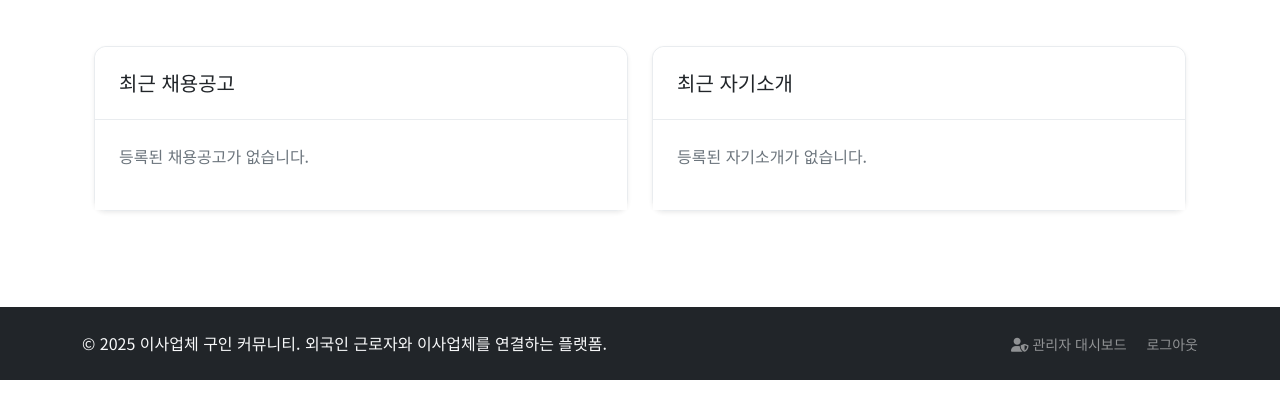
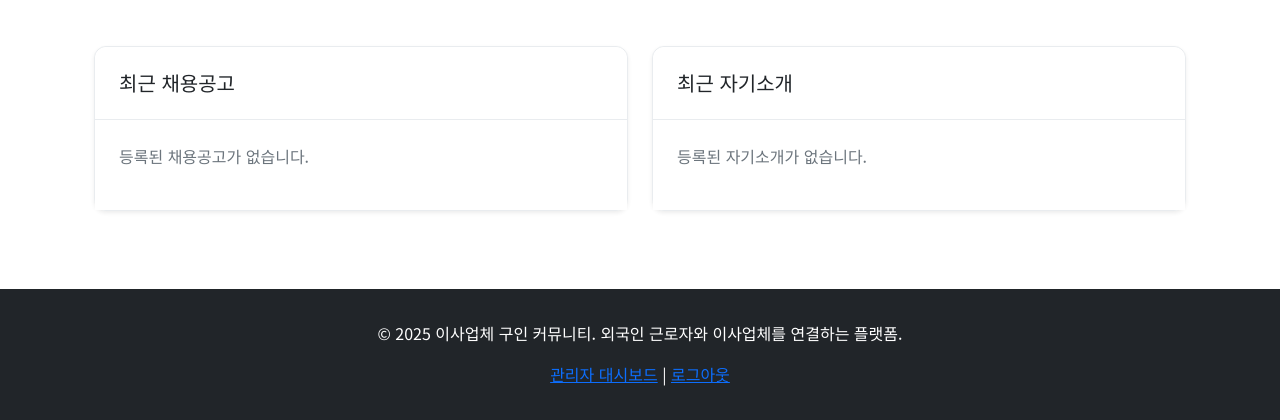
Before and after one commit to chunja07/MovingBridge, a Flask app: page /admin in a window 1280 px wide. Shown: the part 759-1179 px from the top of the page. Before the commit the page ends 1139 px from the top, so only its background shows below. Run offline with Flask 3, Linux system fonts and the light colour scheme; the visitor is signed in with stand-in values (Sample User, id 1); some libraries are stand-ins or nearby versions.

Commit message:
Move the admin login link to the bottom of the page for easier access
Relocates the admin login link from the navbar to the footer in base.html.

Replit-Commit-Author: Agent
Replit-Commit-Session-Id: 0f8dae57-bfae-4d91-bc04-a7b4eaf506f1
Replit-Commit-Screenshot-Url: https://storage.googleapis.com/screenshot-production-us-central1/f03fd319-b2ac-458b-ba6e-ce1261aad4c0/e1e199b3-f8a8-46e2-89aa-24166a8e4763.jpg

```diff
--- a/templates/base.html
+++ b/templates/base.html
@@ -259,28 +259,14 @@
     </main>
 
     <!-- Footer -->
-    <footer class="bg-dark text-light py-4 mt-5">
-        <div class="container">
-            <div class="row align-items-center">
-                <div class="col-md-8">
-                    <p class="mb-0">&copy; 2025 이사업체 구인 커뮤니티. 외국인 근로자와 이사업체를 연결하는 플랫폼.</p>
-                </div>
-                <div class="col-md-4 text-md-end">
-                    {% if session.get('admin_logged_in') %}
-                        <a href="{{ url_for('admin_dashboard') }}" class="text-white-50 text-decoration-none small me-3">
-                            <i class="fas fa-user-shield me-1"></i>관리자 대시보드
-                        </a>
-                        <a href="{{ url_for('admin_logout') }}" class="text-white-50 text-decoration-none small">
-                            로그아웃
-                        </a>
-                    {% else %}
-                        <a href="{{ url_for('admin_login') }}" class="text-white-50 text-decoration-none small">
-                            <i class="fas fa-user-shield me-1"></i>관리자 로그인
-                        </a>
-                    {% endif %}
-                </div>
-            </div>
-        </div>
+    <footer style="text-align: center; margin-top: 30px;">
+        <p>&copy; 2025 이사업체 구인 커뮤니티. 외국인 근로자와 이사업체를 연결하는 플랫폼.</p>
+        {% if session.get('admin_logged_in') %}
+            <a href="{{ url_for('admin_dashboard') }}">관리자 대시보드</a> |
+            <a href="{{ url_for('admin_logout') }}">로그아웃</a>
+        {% else %}
+            <a href="{{ url_for('admin_login') }}">관리자 로그인</a>
+        {% endif %}
     </footer>
 
     <script src="https://cdn.jsdelivr.net/npm/bootstrap@5.3.0/dist/js/bootstrap.bundle.min.js"></script>
```
